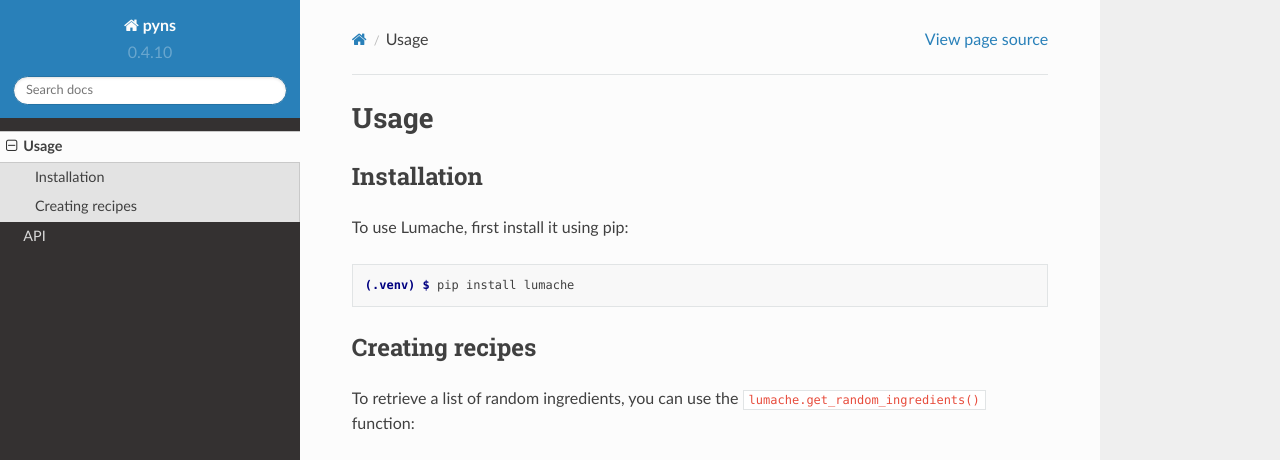
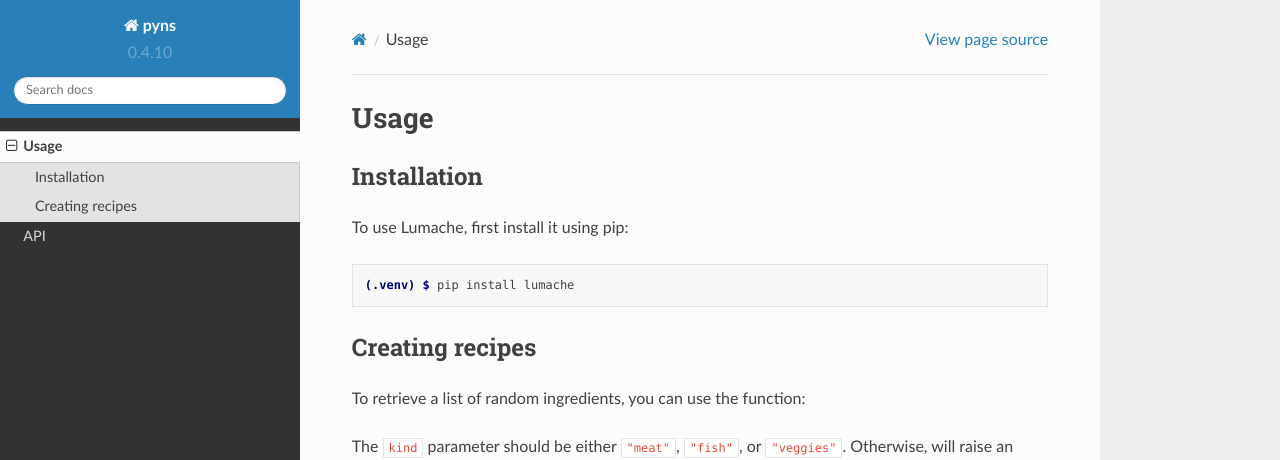
Before and after one commit to neuroscout/pyNS, a Sphinx documentation site: the page built from docs/source/usage.rst, in a window 1280 px wide and 1095 px high. Shown: the top 460 px of the window. Built offline with Sphinx 7.4.7 and the Read the Docs theme 2.0.0, drawn with Linux system fonts in a browser that asks for light colours; some of the changed text lies outside the part shown; grey boxes are pictures that could not be loaded.

Commit message:
Remove old refs

```diff
--- a/docs/source/usage.rst
+++ b/docs/source/usage.rst
@@ -16,15 +16,11 @@
 ----------------
 
 To retrieve a list of random ingredients,
-you can use the ``lumache.get_random_ingredients()`` function:
-
-.. autofunction:: lumache.get_random_ingredients
+you can use the function:
 
 The ``kind`` parameter should be either ``"meat"``, ``"fish"``,
-or ``"veggies"``. Otherwise, :py:func:`lumache.get_random_ingredients`
+or ``"veggies"``. Otherwise,
 will raise an exception.
-
-.. autoexception:: lumache.InvalidKindError
 
 For example:
 
```
